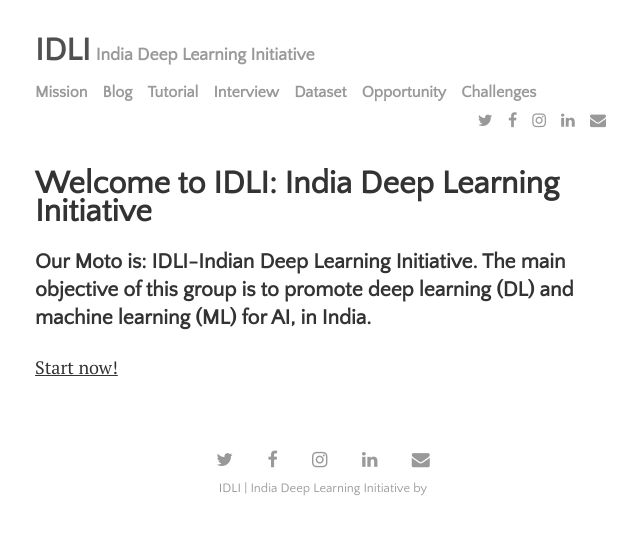
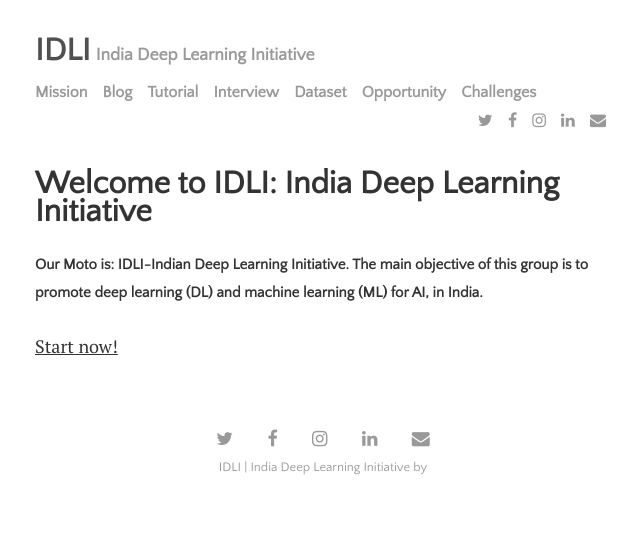
Before and after one commit to IndiaDeepLearningInitiative-IDLI/IndiaDeepLearningInitiative-IDLI.github.io, a Jekyll site: the page built from index.html, in a window 1280 px wide. Shown: the top 535 px of the page, without its empty margins (317-957 px from the left). Built offline with Jekyll 4.4.1, drawn with Linux system fonts in a browser that asks for light colours; nearby versions of some CDN libraries; the list of posts is cut into pages by our own code.

Commit message:
update font-size

```diff
--- a/index.html
+++ b/index.html
@@ -4,7 +4,7 @@ title: Home
 ---
 <div>
   <h1 text-align: justify-all>Welcome to IDLI: India Deep Learning Initiative</h1>
-  <h3 text-align: justify-all>Our Moto is: IDLI-Indian Deep Learning Initiative. The main objective of this group is to promote deep learning (DL) and machine learning (ML) for AI, in India.</h3>
+  <h5 text-align: justify-all>Our Moto is: IDLI-Indian Deep Learning Initiative. The main objective of this group is to promote deep learning (DL) and machine learning (ML) for AI, in India.</h5>
   <a href="#">Start now!</a>
 
 </div>
```
